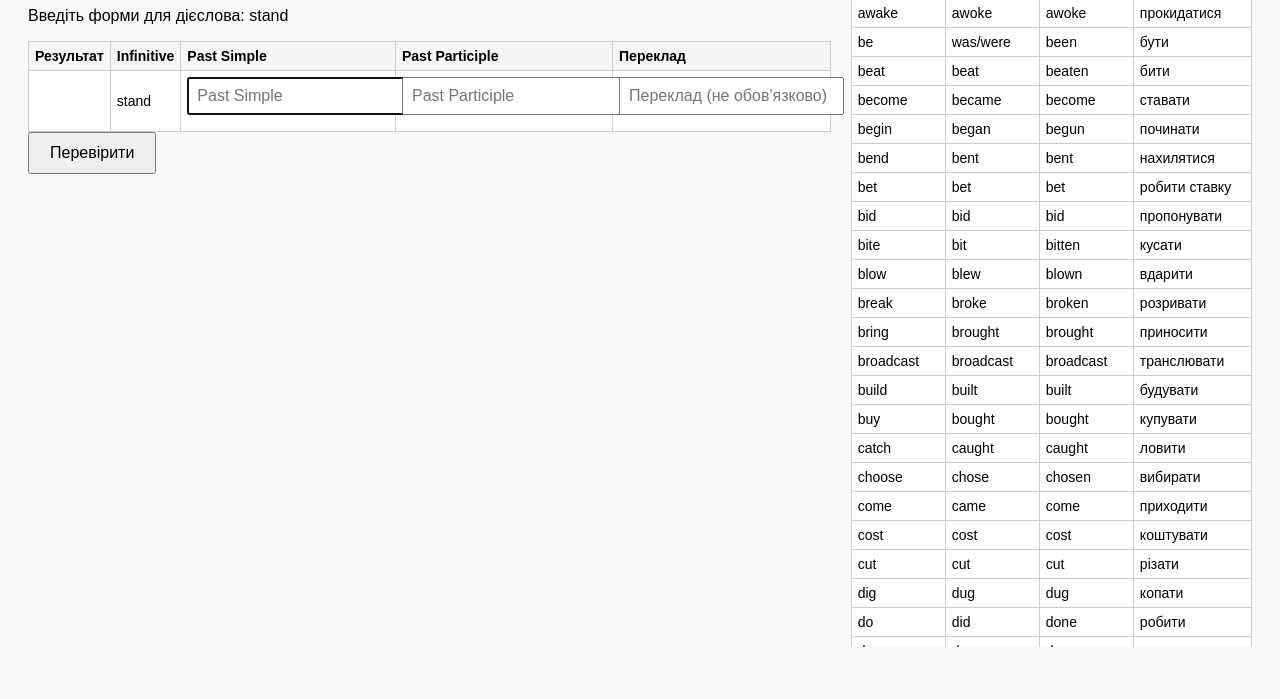
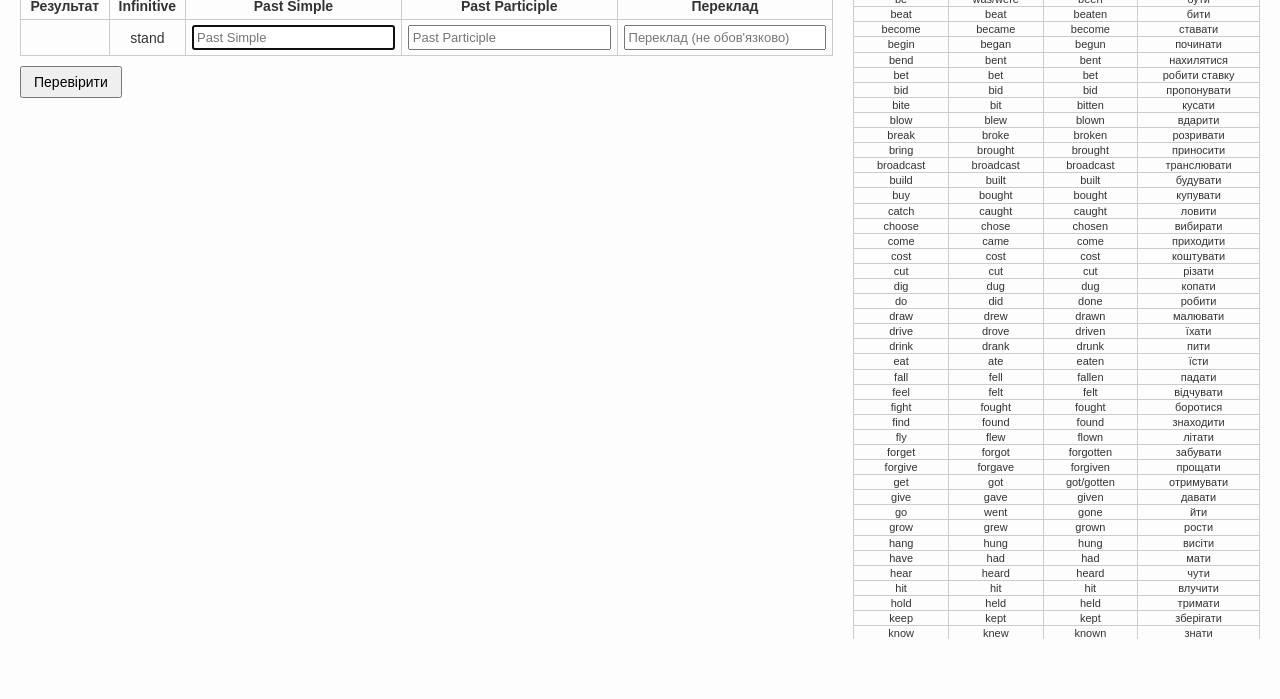
Before and after one commit to Zablotskyi/Verbs, a website built with webpack: page quiz.html in a window 1280 px wide. Shown: the part 101-800 px from the top of the page. Built offline with nearby package versions, Linux system fonts and the light colour scheme; files whose address does not match are found by name.

```diff
--- a/css/style.css
+++ b/css/style.css
@@ -1,34 +1,86 @@
 body {
+  margin: 0;
+  padding: 20px;
   font-family: Arial, sans-serif;
-  padding: 20px;
-  background-color: #f9f9f9;
+  background-color: #fdfdfd;
+  display: flex;
+  gap: 20px;
+  align-items: flex-start;
+  color: #333;
 }
+
+/* Ліва частина – тест */
+#quizContainer {
+  flex: 2;
+}
+
+/* Права частина – словник */
+#dictionaryContainer {
+  flex: 1;
+  max-height: 90vh;
+  overflow-y: auto;
+}
+
+/* Заголовки */
 h1, h2 {
+  margin-top: 0;
+  font-size: 20px;
+}
+
+/* Таблиця результатів */
+#resultsTable,
+#dictionaryTable {
+  width: 100%;
+  border-collapse: collapse;
+  font-size: 14px;
+}
+
+#resultsTable th,
+#resultsTable td,
+#dictionaryTable th,
+#dictionaryTable td {
+  border: 1px solid #ccc;
+  padding: 5px 6px;
   text-align: center;
 }
+
+/* Таблиця словника – компактніша */
+#dictionaryTable {
+  font-size: 12px;
+}
+
+#dictionaryTable th,
+#dictionaryTable td {
+  padding: 1px 1px;
+  font-size: 11px;
+  line-height: 1.1;
+}
+
+/* Прилипання заголовків */
+#dictionaryTable th {
+  background-color: #f0f0f0;
+  position: sticky;
+  top: 0;
+  z-index: 1;
+}
+
+/* Поля вводу */
 input[type="text"] {
   width: 100%;
-  padding: 8px;
-  margin-bottom: 10px;
-  font-size: 16px;
+  box-sizing: border-box;
+  padding: 3px;
+  font-size: 13px;
 }
-table {
-  width: 100%;
-  border-collapse: collapse;
-  background-color: white;
+
+/* Кнопка */
+button {
+  margin-top: 10px;
+  padding: 6px 12px;
+  font-size: 14px;
+  cursor: pointer;
 }
-th, td {
-  padding: 12px;
-  border: 1px solid #ccc;
-  text-align: center;
+
+/* Вивід результатів */
+span {
+  font-size: 12px;
 }
-th {
-  background-color: #f0f0f0;
-}
-form {
-  margin-top: 20px;
-}
-button {
-  padding: 10px 20px;
-  font-size: 16px;
-}
--- a/quiz.html
+++ b/quiz.html
@@ -4,39 +4,18 @@
   <meta charset="UTF-8" />
   <meta name="viewport" content="width=device-width, initial-scale=1.0"/>
   <title>Тест на неправильні дієслова</title>
-  <link rel="stylesheet" href="style.css">
-  <style>
-    body {
-      display: flex;
-      gap: 20px;
-      padding: 20px;
-      font-family: sans-serif;
-      align-items: flex-start;
-    }
-    #quizContainer {
-      flex: 2;
-    }
-    #dictionaryContainer {
-      flex: 1;
-      max-height: 90vh;
-      overflow-y: auto;
-    }
-    table {
-      width: 100%;
-      border-collapse: collapse;
-      font-size: 14px;
-    }
-    th, td {
-      border: 1px solid #ccc;
-      padding: 6px;
-      text-align: left;
-    }
-    th {
-      background-color: #f5f5f5;
-      position: sticky;
-      top: 0;
-    }
-  </style>
+  <link rel="stylesheet" href="css/style.css">
+
+  <!-- Google tag (gtag.js) -->
+  <script async src="https://www.googletagmanager.com/gtag/js?id=G-PQ2BL26YC9"></script>
+  <script>
+    window.dataLayer = window.dataLayer || [];
+    function gtag(){dataLayer.push(arguments);}
+    gtag('js', new Date());
+
+    gtag('config', 'G-PQ2BL26YC9');
+  </script>
+
 </head>
 <body>
 
```
Also changed, not shown: 1 other file.
